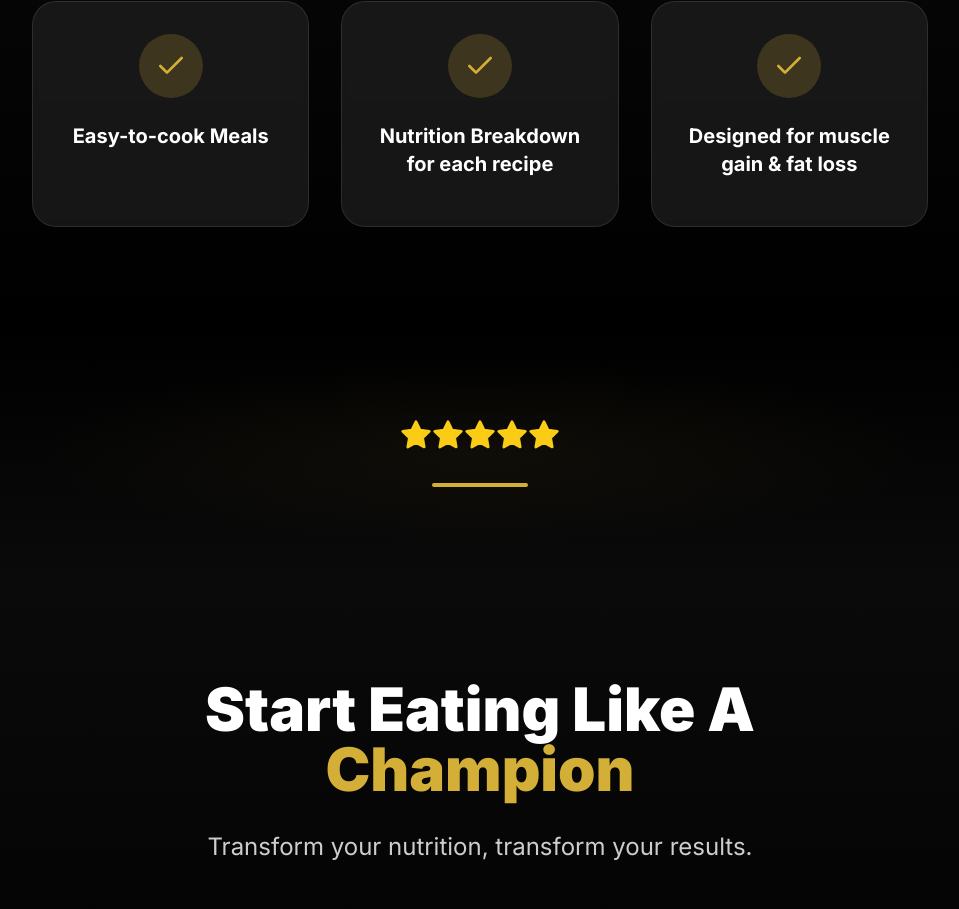
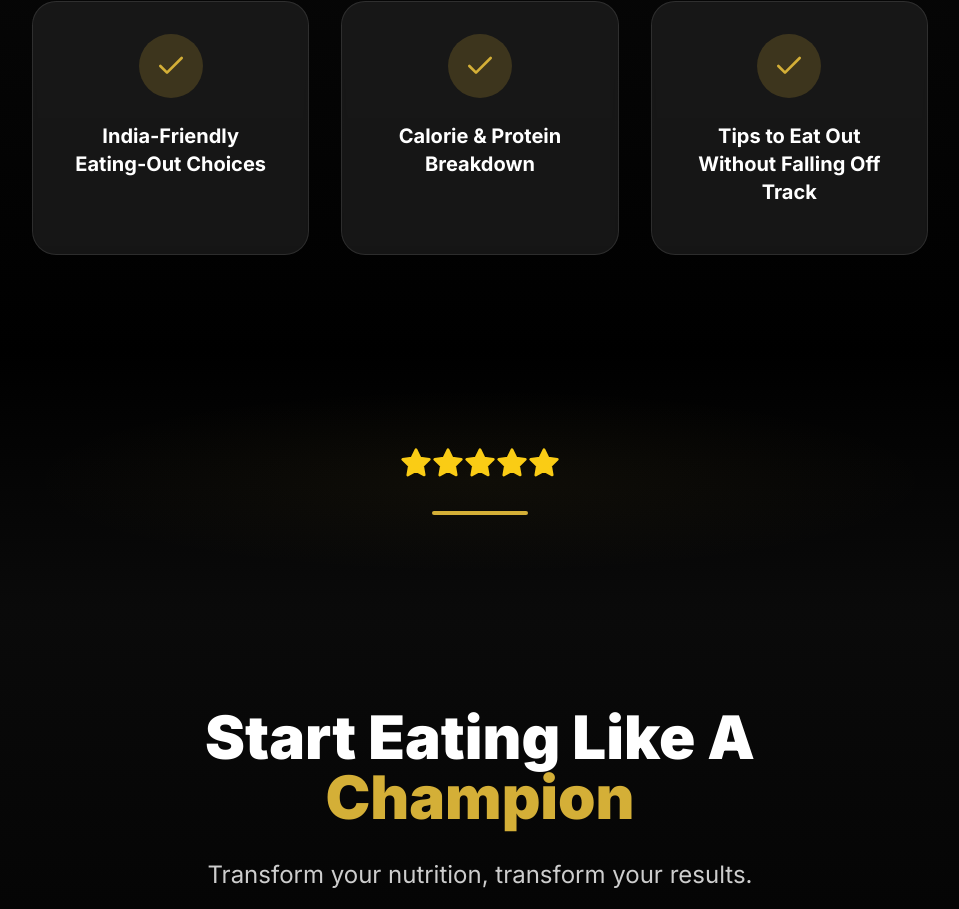
Before and after one commit to snuvaibh1/yash12, a React (Vite) app: page /recipe-ebook in a window 1280 px wide. Shown: the part 1159-2068 px from the top of the page, without its empty margins (160-1119 px from the left). Built offline with nearby package versions, Linux system fonts and the light colour scheme.

Commit message:
Updated RecipeEbookPage.tsx

```diff
--- a/src/pages/RecipeEbookPage.tsx
+++ b/src/pages/RecipeEbookPage.tsx
@@ -5,9 +5,9 @@ import { Link } from 'react-router-dom';
 
 const RecipeEbookPage: React.FC = () => {
   const features = [
-    'Easy-to-cook Meals',
-    'Nutrition Breakdown for each recipe',
-    'Designed for muscle gain & fat loss'
+    'India-Friendly Eating-Out Choices',
+    'Calorie & Protein Breakdown',
+    'Tips to Eat Out Without Falling Off Track'
   ];
 
   const handleWhatsAppContact = () => {
```
